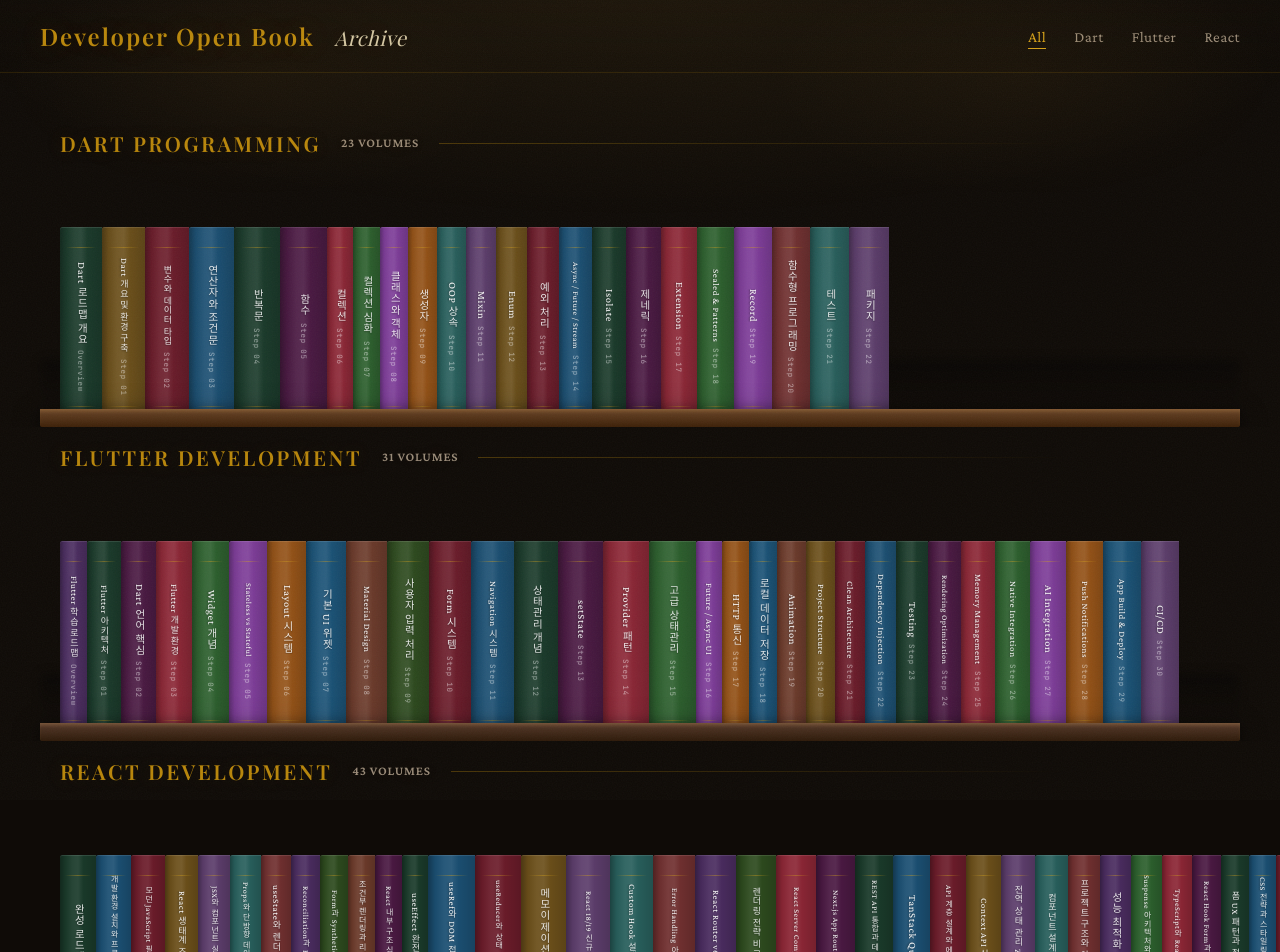
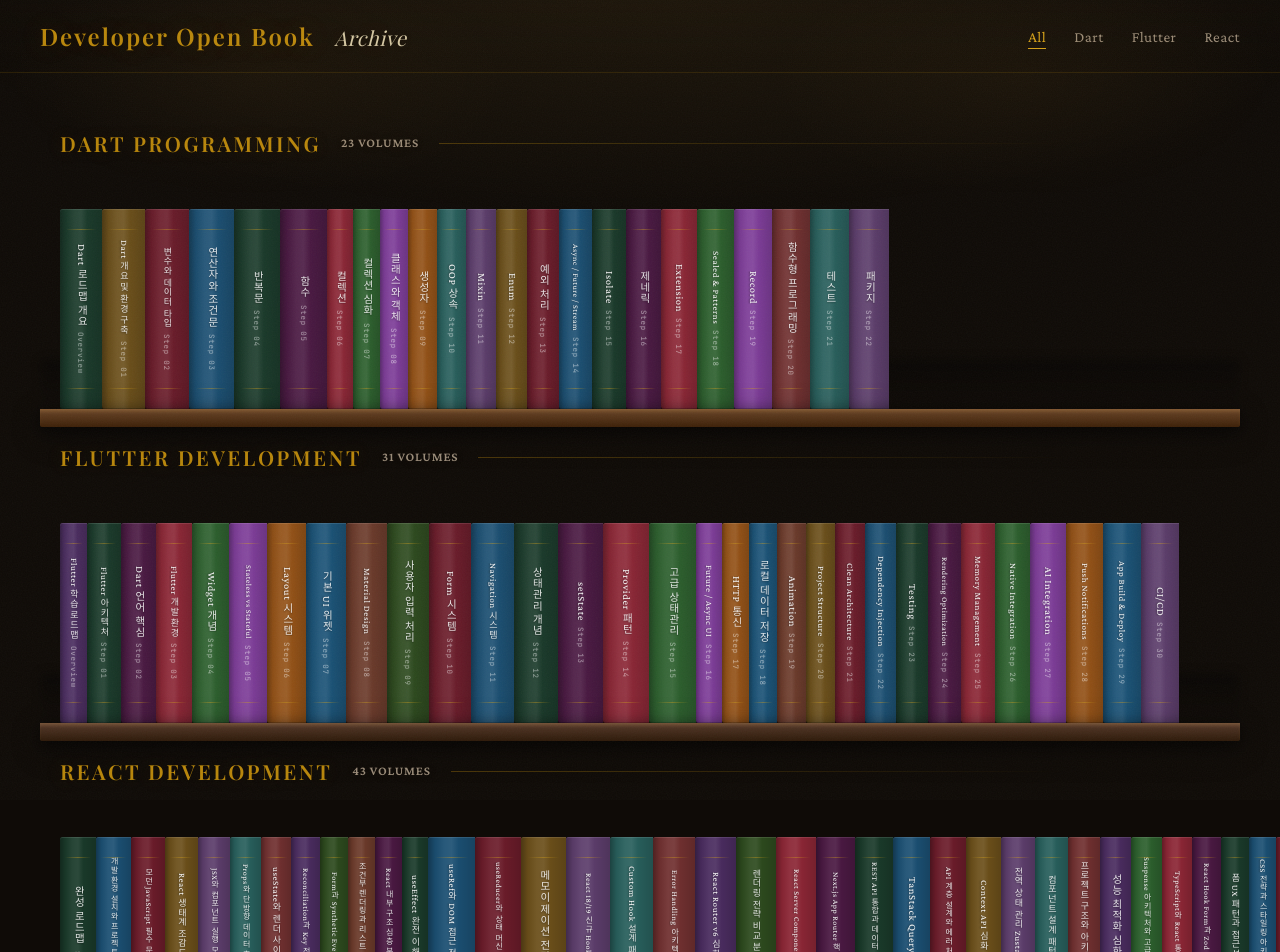
Before and after one commit to VelkaressiaBlutkrone/developer-open-book, a React (Vite) app: page / in a window 1280 px wide. Shown: the top 952 px of the page. Built offline with nearby package versions, Linux system fonts and the light colour scheme; a web font is replaced by a local one.

Commit message:
fix(bookshelf): 가로 스크롤 시 선반 받침대 잘림 수정
- shelf-row(장식) + shelf-row-inner(스크롤) 구조로 분리
- ::after 선반 장식이 항상 전체 가시 영역에 표시되도록 수정

```diff
--- a/src/components/Bookshelf.tsx
+++ b/src/components/Bookshelf.tsx
@@ -98,7 +98,8 @@
               Dart Programming
               <span className="shelf-meta">{dartBooks.length} volumes</span>
             </div>
-            <div className="shelf-row" ref={setShelfRef(0)}>
+            <div className="shelf-row">
+              <div className="shelf-row-inner" ref={setShelfRef(0)}>
                 {dartBooks.map((book, i) => (
                   <BookSpine
                     key={book.id}
@@ -107,6 +108,7 @@
                     onClick={() => setOpenBook(book)}
                   />
                 ))}
+              </div>
             </div>
           </section>
         )}
@@ -117,7 +119,8 @@
               Flutter Development
               <span className="shelf-meta">{flutterBooks.length} volumes</span>
             </div>
-            <div className="shelf-row" ref={setShelfRef(1)}>
+            <div className="shelf-row">
+              <div className="shelf-row-inner" ref={setShelfRef(1)}>
                 {flutterBooks.map((book, i) => (
                   <BookSpine
                     key={book.id}
@@ -126,6 +129,7 @@
                     onClick={() => setOpenBook(book)}
                   />
                 ))}
+              </div>
             </div>
           </section>
         )}
@@ -136,7 +140,8 @@
               React Development
               <span className="shelf-meta">{reactBooks.length} volumes</span>
             </div>
-            <div className="shelf-row" ref={setShelfRef(2)}>
+            <div className="shelf-row">
+              <div className="shelf-row-inner" ref={setShelfRef(2)}>
                 {reactBooks.map((book, i) => (
                   <BookSpine
                     key={book.id}
@@ -145,6 +150,7 @@
                     onClick={() => setOpenBook(book)}
                   />
                 ))}
+              </div>
             </div>
           </section>
         )}
--- a/src/styles/bookshelf.css
+++ b/src/styles/bookshelf.css
@@ -127,28 +127,32 @@
    ══════════════════════════════════════════ */
 .shelf-row {
   position: relative;
+  min-height: 260px;
+  animation: shelf-fade-up 0.8s var(--ease-out-expo) both;
+}
+
+.shelf-row-inner {
   display: flex;
   align-items: flex-end;
   flex-wrap: nowrap;
   overflow-x: auto;
   overflow-y: visible;
   padding: 12px 60px 0;
-  min-height: 260px;
-  animation: shelf-fade-up 0.8s var(--ease-out-expo) both;
+  min-height: 242px;
   gap: 0;
   scrollbar-width: none;
 }
 
-.shelf-row::-webkit-scrollbar {
+.shelf-row-inner::-webkit-scrollbar {
   display: none;
 }
 
-.shelf-row.dragging {
+.shelf-row-inner.dragging {
   cursor: grabbing !important;
   user-select: none;
 }
 
-.shelf-row.dragging .book {
+.shelf-row-inner.dragging .book {
   cursor: grabbing !important;
   pointer-events: none;
 }
```
Lines whose indentation alone changed are shown as unchanged.
